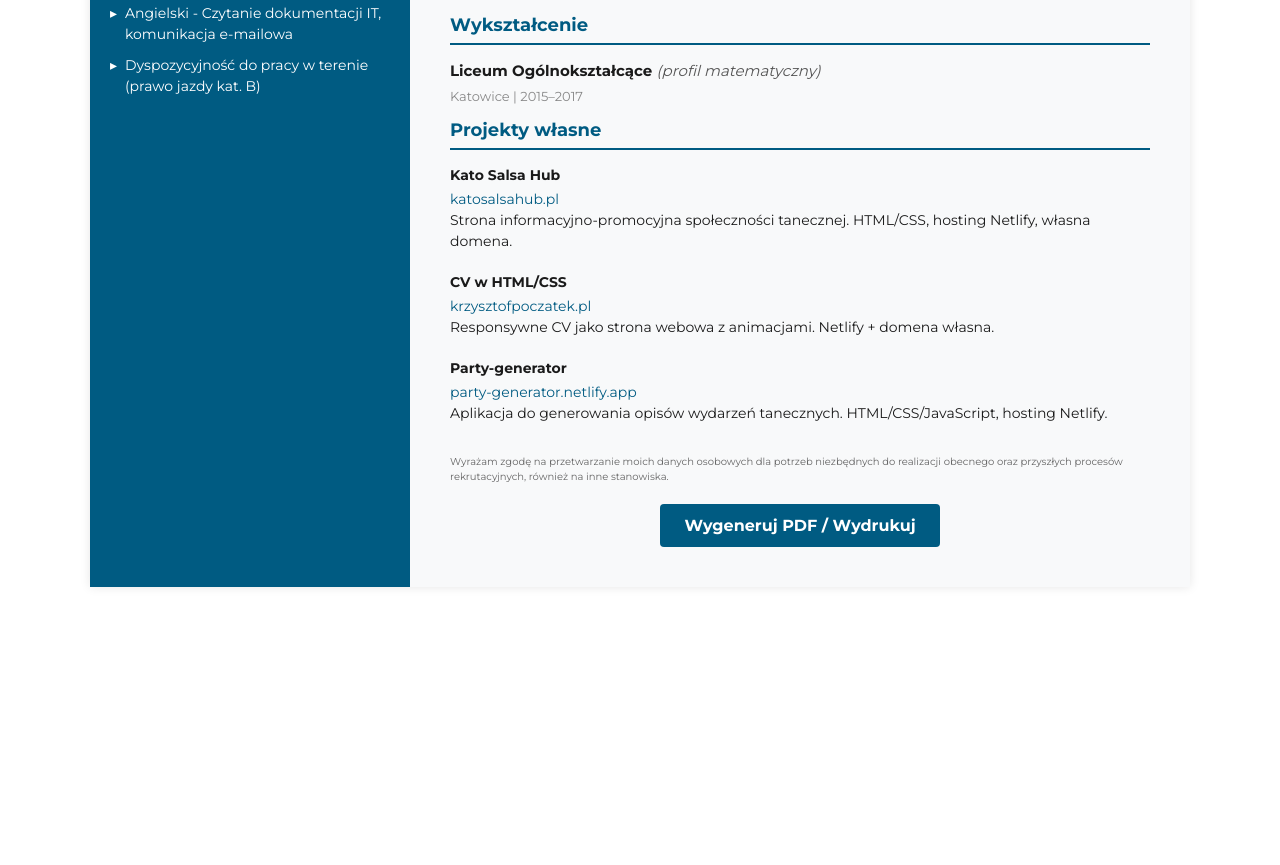
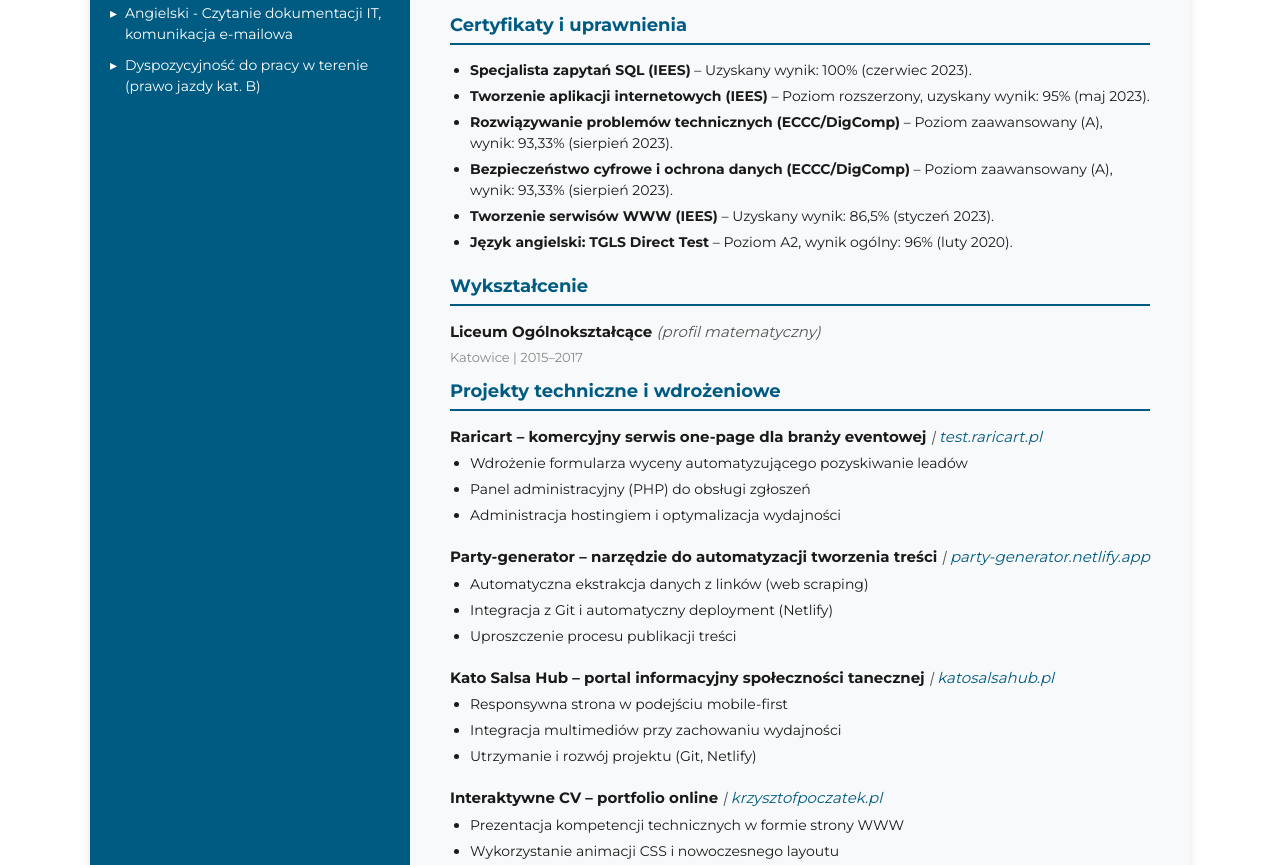
Before and after one commit to TwojaStronaWWW/Moje-CV, a plain HTML site: page index.html in a window 1280 px wide. Shown: the part 1280-2145 px from the top of the page. Before the commit the page ends 1887 px from the top, so only its background shows below. Drawn offline with Linux system fonts and the light colour scheme.

Commit message:
dodanei certyfikatow i projektow

```diff
--- a/index.html
+++ b/index.html
@@ -101,10 +101,10 @@
         <h2>Doświadczenie</h2>
 
         <article>
-          <h3>01.2024 - 01.2026</h3>
+          <h3>01.2024 - 12.2025</h3>
           <ul>
+            <li>Praca magazynowa (Amazon)</li>
             <li>Obsługa klienta (infolinia Tauron)</li>
-            <li>Praca magazynowa (Amazon)</li>
           </ul>
         </article>
 
@@ -173,30 +173,67 @@
       </section>
 
       <section>
+        <h2>Certyfikaty i uprawnienia</h2>
+        <ul>
+          <li><strong>Specjalista zapytań SQL (IEES)</strong> – Uzyskany wynik: 100% (czerwiec 2023).</li>
+          <li><strong>Tworzenie aplikacji internetowych (IEES)</strong> – Poziom rozszerzony, uzyskany wynik: 95% (maj
+            2023).</li>
+          <li><strong>Rozwiązywanie problemów technicznych (ECCC/DigComp)</strong> – Poziom zaawansowany (A), wynik:
+            93,33% (sierpień 2023).</li>
+          <li><strong>Bezpieczeństwo cyfrowe i ochrona danych (ECCC/DigComp)</strong> – Poziom zaawansowany (A), wynik:
+            93,33% (sierpień 2023).</li>
+          <li><strong>Tworzenie serwisów WWW (IEES)</strong> – Uzyskany wynik: 86,5% (styczeń 2023).</li>
+          <li><strong>Język angielski: TGLS Direct Test</strong> – Poziom A2, wynik ogólny: 96% (luty 2020).</li>
+        </ul>
+      </section>
+
+      <section>
         <h2>Wykształcenie</h2>
         <h3>Liceum Ogólnokształcące <span class="accent">(profil matematyczny)</span></h3>
         <p class="time">Katowice | 2015–2017</p>
       </section>
 
       <section>
-        <h2>Projekty własne</h2>
+        <h2>Projekty techniczne i wdrożeniowe</h2>
 
         <article class="project">
-          <strong>Kato Salsa Hub</strong>
-          <a href="https://katosalsahub.pl" target="_blank" rel="noopener">katosalsahub.pl</a>
-          <p>Strona informacyjno-promocyjna społeczności tanecznej. HTML/CSS, hosting Netlify, własna domena.</p>
+          <h3>Raricart – komercyjny serwis one-page dla branży eventowej <span class="accent">| <a
+                href="https://test.raricart.pl" target="_blank" rel="noopener">test.raricart.pl</a></span></h3>
+          <ul>
+            <li>Wdrożenie formularza wyceny automatyzującego pozyskiwanie leadów</li>
+            <li>Panel administracyjny (PHP) do obsługi zgłoszeń</li>
+            <li>Administracja hostingiem i optymalizacja wydajności</li>
+          </ul>
         </article>
 
         <article class="project">
-          <strong>CV w HTML/CSS</strong>
-          <a href="https://krzysztofpoczatek.pl" target="_blank" rel="noopener">krzysztofpoczatek.pl</a>
-          <p>Responsywne CV jako strona webowa z animacjami. Netlify + domena własna.</p>
+          <h3>Party-generator – narzędzie do automatyzacji tworzenia treści <span class="accent">| <a
+                href="https://party-generator.netlify.app" target="_blank"
+                rel="noopener">party-generator.netlify.app</a></span></h3>
+          <ul>
+            <li>Automatyczna ekstrakcja danych z linków (web scraping)</li>
+            <li>Integracja z Git i automatyczny deployment (Netlify)</li>
+            <li>Uproszczenie procesu publikacji treści</li>
+          </ul>
         </article>
 
         <article class="project">
-          <strong>Party-generator</strong>
-          <a href="https://party-generator.netlify.app" target="_blank" rel="noopener">party-generator.netlify.app</a>
-          <p>Aplikacja do generowania opisów wydarzeń tanecznych. HTML/CSS/JavaScript, hosting Netlify.</p>
+          <h3>Kato Salsa Hub – portal informacyjny społeczności tanecznej <span class="accent">| <a
+                href="https://katosalsahub.pl" target="_blank" rel="noopener">katosalsahub.pl</a></span></h3>
+          <ul>
+            <li>Responsywna strona w podejściu mobile-first</li>
+            <li>Integracja multimediów przy zachowaniu wydajności</li>
+            <li>Utrzymanie i rozwój projektu (Git, Netlify)</li>
+          </ul>
+        </article>
+
+        <article class="project">
+          <h3>Interaktywne CV – portfolio online <span class="accent">| <a href="https://krzysztofpoczatek.pl"
+                target="_blank" rel="noopener">krzysztofpoczatek.pl</a></span></h3>
+          <ul>
+            <li>Prezentacja kompetencji technicznych w formie strony WWW</li>
+            <li>Wykorzystanie animacji CSS i nowoczesnego layoutu</li>
+          </ul>
         </article>
       </section>
 
```
